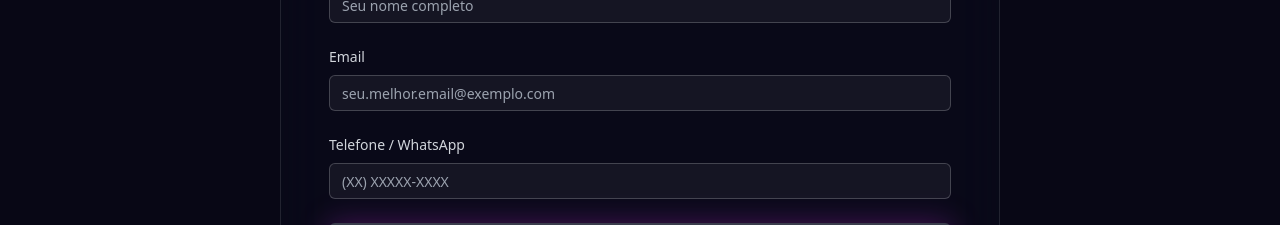
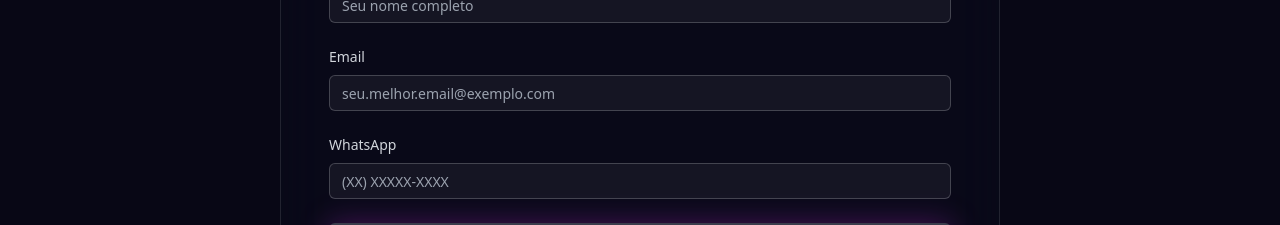
Before and after one commit to drtrafego/drtrafego-geral, a Next.js app: page / in a window 1280 px wide. Shown: the part 5920-6145 px from the top of the page. Built offline with nearby package versions, Linux system fonts and the light colour scheme.

Commit message:
refactor: atualiza label de telefone para whatsapp

```diff
--- a/src/app/api/contact/route.ts
+++ b/src/app/api/contact/route.ts
@@ -66,7 +66,7 @@ async function sendEmailNotification(lead: any) {
               <td style="padding: 10px; border-bottom: 1px solid #ddd;">${lead.email}</td>
             </tr>
             <tr>
-              <td style="padding: 10px; border-bottom: 1px solid #ddd;"><strong>Telefone:</strong></td>
+              <td style="padding: 10px; border-bottom: 1px solid #ddd;"><strong>WhatsApp:</strong></td>
               <td style="padding: 10px; border-bottom: 1px solid #ddd;">${lead.phone}</td>
             </tr>
              <tr>
--- a/src/app/page.tsx
+++ b/src/app/page.tsx
@@ -423,7 +423,7 @@ export default function Home() {
                              <Input id="email" name="email" type="email" placeholder="seu.melhor.email@exemplo.com" required className="bg-white/5 border-white/20 focus:ring-purple-500 focus:border-purple-500" value={email} onChange={handleEmailChange} />
                          </div>
                          <div>
-                             <label htmlFor="phone" className="block text-sm font-medium text-gray-300 mb-2">Telefone / WhatsApp</label>
+                             <label htmlFor="phone" className="block text-sm font-medium text-gray-300 mb-2">WhatsApp</label>
                              <Input id="phone" name="phone" type="tel" placeholder="(XX) XXXXX-XXXX" required className="bg-white/5 border-white/20 focus:ring-purple-500 focus:border-purple-500" value={phone} onChange={handlePhoneChange} />
                          </div>
                          <Button type="submit" size="lg" className="w-full bg-purple-600 text-white font-bold hover:bg-purple-700 transition-all duration-300 ease-in-out hover:scale-105 shadow-[0_0_30px_rgba(156,39,176,0.8)] h-auto min-h-14 py-4 text-lg whitespace-normal disabled:bg-gray-500 disabled:cursor-not-allowed disabled:hover:scale-100" disabled={!isFormValid || isLoading}>
```
